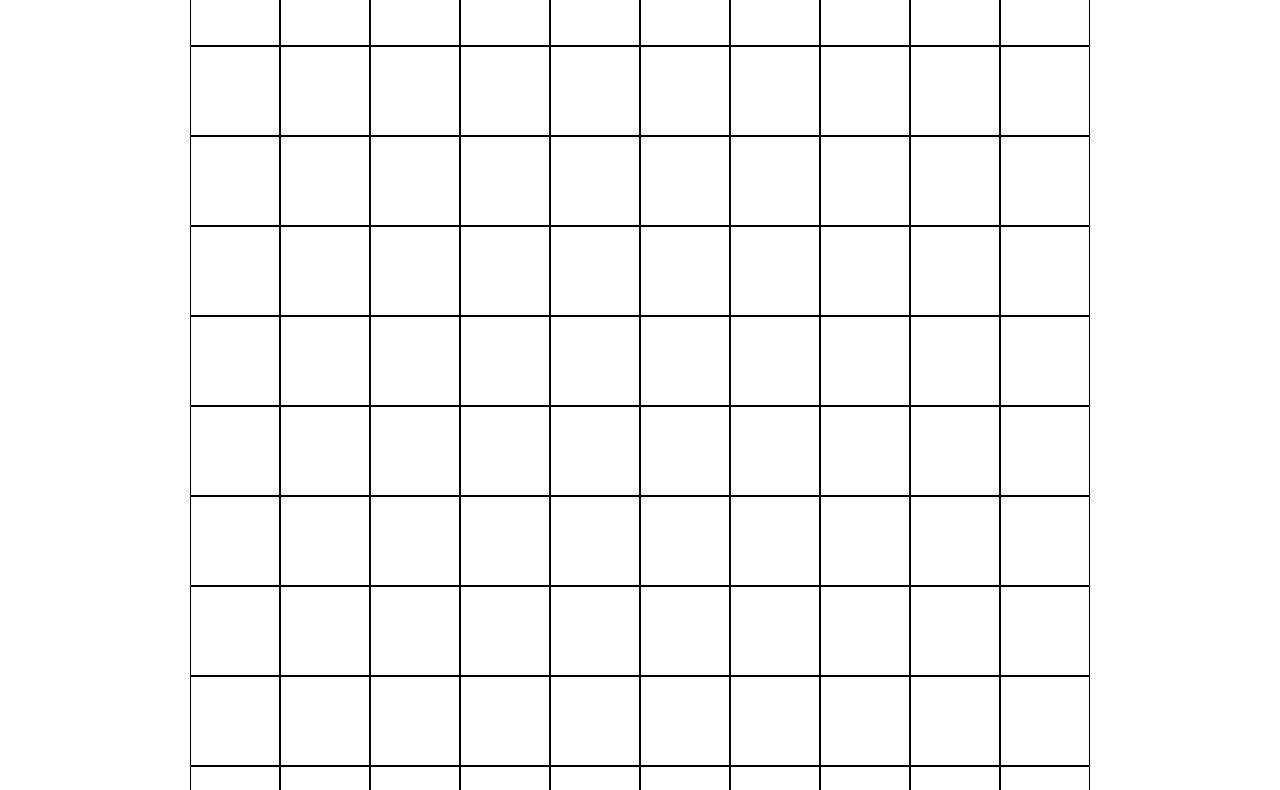
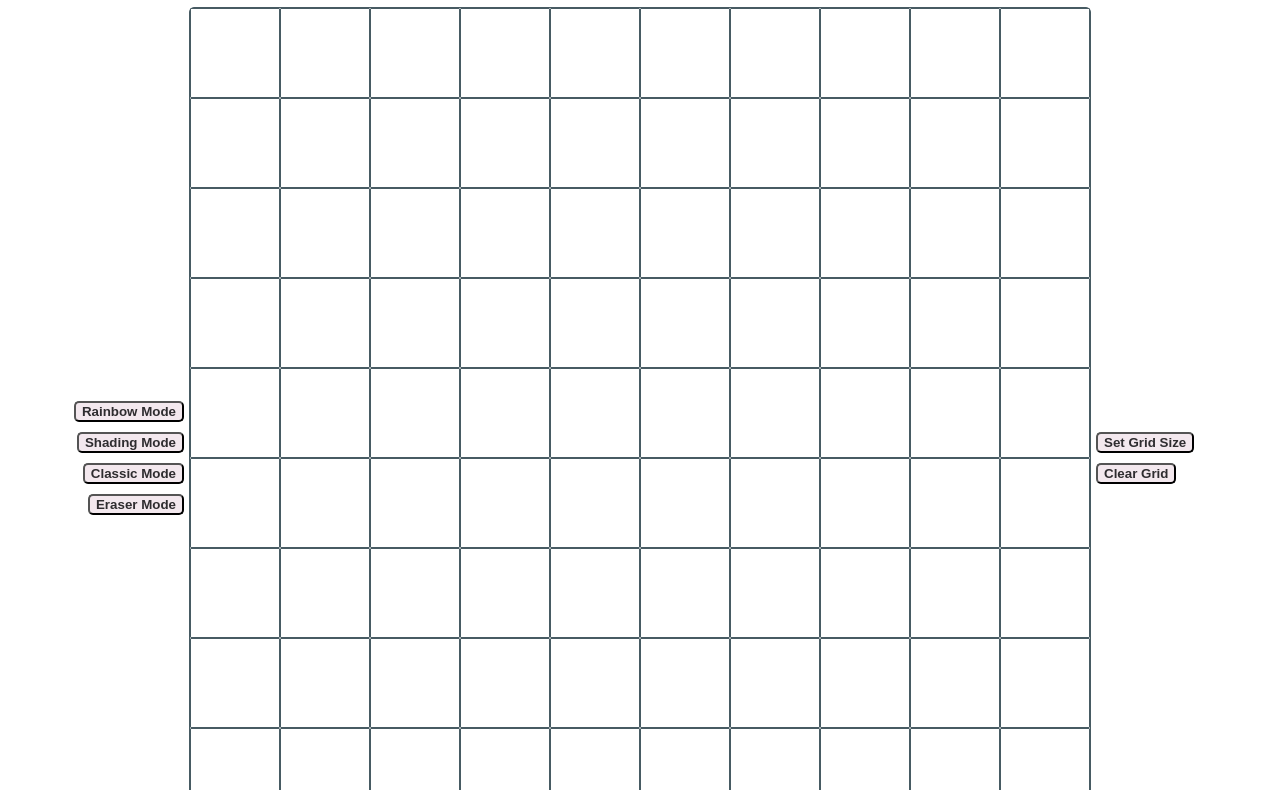
Before and after one commit to Byronwww/odin-project-Etch-A-Sketch, a website: page index.html in a window 1280 px wide. Shown: the part 73-863 px from the top of the page. Drawn offline with Linux system fonts and the light colour scheme.

Commit message:
Added flex layout and basic styling

```diff
--- a/index.html
+++ b/index.html
@@ -10,14 +10,31 @@
 </head>
 <body>
 
-<button id="buttonCreateGrid">Set Grid Size</button>
-<button id="buttonClearGrid">Clear Grid</button>
-<button id="buttonModeSelectRainbow">Rainbow Mode</button>
-<button id="buttonModeSelectShading">Shading Mode</button>
-<button id="buttonModeSelectClassic">Classic Mode</button>
-<button id="buttonModeSelectEraser">Eraser Mode</button>
 
-<div class="container" id="container">
+<div class="header" id="header"><h1>Etch-A-Sketch</h1></div>
+
+<div class ="pagebody" id="pagebody">
+<div class="buttons" id="buttons">
+    <button id="buttonModeSelectRainbow">Rainbow Mode</button>
+    <button id="buttonModeSelectShading">Shading Mode</button>
+    <button id="buttonModeSelectClassic">Classic Mode</button>
+    <button id="buttonModeSelectEraser">Eraser Mode</button>
+</div>
+<div class="container" id="container"></div>
+
+<div class="buttonsRight" id="buttonsRight">
+    <button id="buttonCreateGrid">Set Grid Size</button>
+    <button id="buttonClearGrid">Clear Grid</button>
+</div>
+
+</div>
+
+
+
+
+
+
+
 
 </div>
 
--- a/styles.css
+++ b/styles.css
@@ -1,10 +1,44 @@
+
+.pagebody{
+  display: flex;
+  justify-content: center;
+}
+
+.buttons{
+  display:flex;
+  align-items: flex-end;
+  justify-content: center;
+  flex-direction: column;
+  flex-basis: 40%;
+}
+
+.buttonsRight{
+  display:flex;
+  align-items:flex-start;
+  justify-content: center;
+  flex-direction: column;
+  flex-basis: 40%;
+}
+
+button{
+  margin: 5px;
+  border-radius: 5px;
+  background-color: #F3E8EE;
+  color: #2E2C2F;
+  font-weight: bold;
+
+}
+
 .container{
     display: flex;
     flex-direction: column;
+    flex-shrink: 0;
     margin: auto;
     height:900px;
     width:900px;
-}
+    border: 0.01px solid #475B63;
+    border-radius:5px
+  }
 
 .row {
     display: flex;
@@ -15,5 +49,12 @@
 .column {
     display: flex;
     flex: 1;
-    border: 0.01px solid black;
+    border: 0.01px solid #475B63;
+    border-radius:1px
   }
+
+  h1{
+    font-family: sans-serif;
+    text-align: center;
+    color: #475B63;
+  }
```
